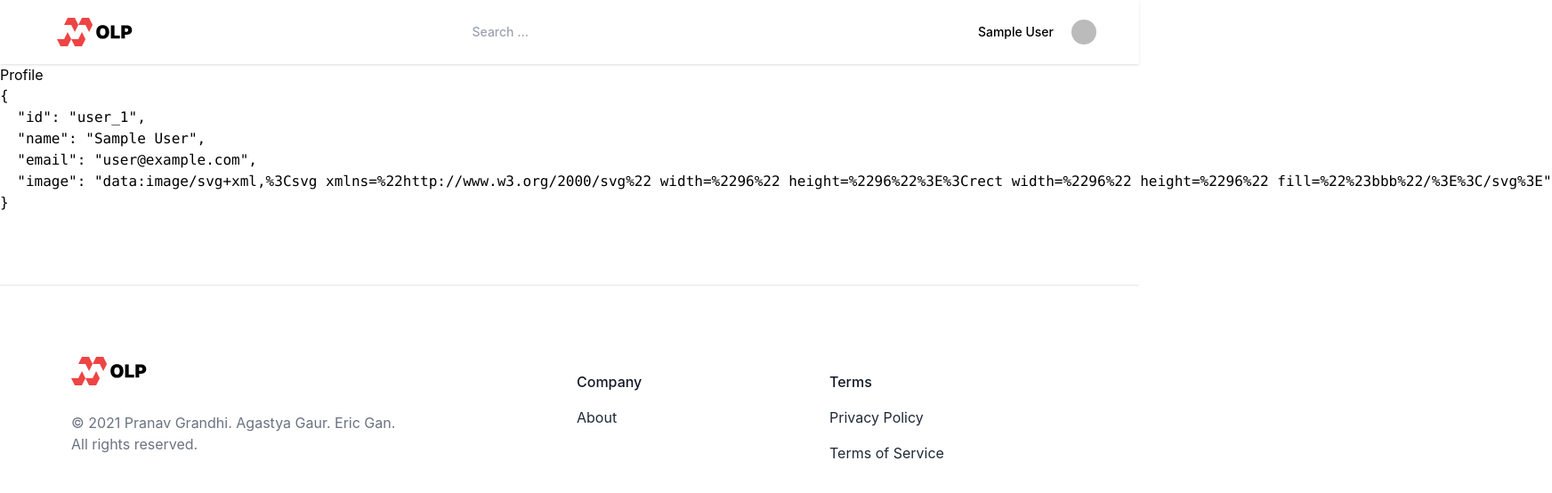
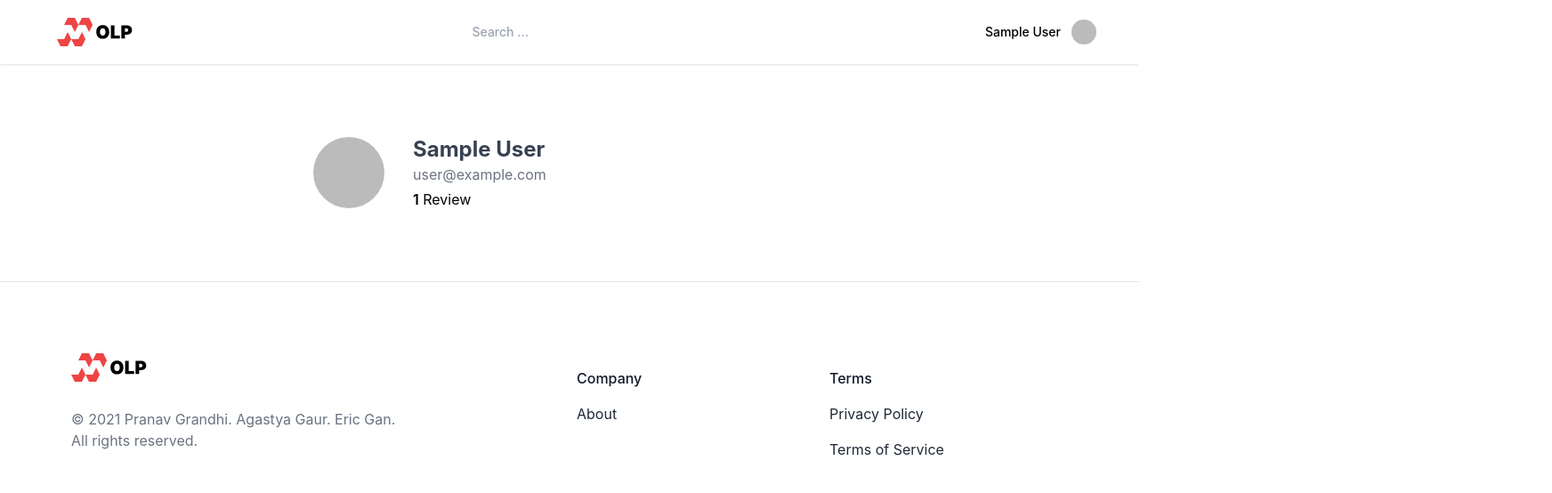
Before and after one commit to Pranav-Grandhi/nolp, a Next.js app: page /user/profile in a window 1280 px wide. Shown: the top 554 px of the page at 89% size, 1744 px wide, since content can reach past the window. Built offline with nearby package versions, Linux system fonts and the light colour scheme; no server answers; sample sign-in values are in the browser's storage; a web font is replaced by a local one; what urql would draw is missing.

Commit message:
fix some stuff

```diff
--- a/src/components/Header.tsx
+++ b/src/components/Header.tsx
@@ -1,5 +1,6 @@
+import { Menu } from '@headlessui/react'
 import Link from 'next/link'
-import { signIn, useSession } from 'next-auth/react'
+import { signIn, signOut, useSession } from 'next-auth/react'
 import { useState } from 'react'
 
 export default function Header() {
@@ -70,8 +71,11 @@ export default function Header() {
                 </>
               ) : (
                 <>
+                  <Menu>
+                    <div className="flex flex-col">
+                      <Menu.Button>
                         <div className="flex items-center">
-                    <p className="text-sm font-medium text-black mr-5">
+                          <p className="text-sm font-medium text-black mr-3">
                             {session?.user.name}
                           </p>
                           <img
@@ -79,6 +83,34 @@ export default function Header() {
                             className="w-7 h-7 rounded-full"
                           />
                         </div>
+                      </Menu.Button>
+                      <div className="absolute z-20 mt-10 bg-white w-36 rounded shadow">
+                        <Menu.Items>
+                          <div className="flex flex-col outline-none">
+                            <Menu.Item>
+                              {({ active }) => (
+                                <Link href="/user/profile">
+                                  <a className="text-center mt-2 mx-2 py-1 rounded hover:bg-gray-100 text-sm font-medium">
+                                    Profile
+                                  </a>
+                                </Link>
+                              )}
+                            </Menu.Item>
+                            <Menu.Item>
+                              {({ active }) => (
+                                <button
+                                  className="text-center mb-2 mx-2 py-1 rounded hover:bg-gray-100 text-sm font-medium"
+                                  onClick={() => signOut()}
+                                >
+                                  Log out
+                                </button>
+                              )}
+                            </Menu.Item>
+                          </div>
+                        </Menu.Items>
+                      </div>
+                    </div>
+                  </Menu>
                 </>
               )}
             </div>
--- a/src/pages/biz/create.tsx
+++ b/src/pages/biz/create.tsx
@@ -30,10 +30,10 @@ export default function Create() {
   const [createBusinessResult, createBusiness] = useMutation(CREATE_BUSINESS)
 
   const { status, data: session } = useSession()
+  const router = useRouter()
 
   useEffect(() => {
-    const router = useRouter()
-    if (status !== 'authenticated') {
+    if (status !== 'loading' && status !== 'authenticated') {
       router.push('/')
       return null
     }
@@ -102,8 +102,8 @@ export default function Create() {
               </div>
             </div>
             <span className="block w-full rounded-md shadow-sm">
-              <button type="submit" className="form_red_button mt-6">
-                {createBusinessResult.fetching ? (
+              <button type="submit" className="form_red_button mt-6 w-full">
+                {createBusinessResult.fetching || createBusinessResult.error ? (
                   <>
                     <svg
                       className="animate-spin -ml-1 mr-3 h-5 w-5 text-white"
@@ -125,7 +125,7 @@ export default function Create() {
                         d="M4 12a8 8 0 018-8V0C5.373 0 0 5.373 0 12h4zm2 5.291A7.962 7.962 0 014 12H0c0 3.042 1.135 5.824 3 7.938l3-2.647z"
                       ></path>
                     </svg>
-                    Processing...
+                    Processing
                   </>
                 ) : (
                   <>Submit</>
--- a/src/pages/user/profile.tsx
+++ b/src/pages/user/profile.tsx
@@ -5,9 +5,9 @@ import { useEffect } from 'react'
 
 export default function Profile() {
   const { status, data: session } = useSession()
+  const router = useRouter()
 
   useEffect(() => {
-    const router = useRouter()
     if (status !== 'authenticated') {
       router.push('/')
       return null
@@ -17,12 +17,22 @@ export default function Profile() {
   return (
     <>
       <NextSeo title={`Nolp - Profile`} />
-      <div>
-        <main>
-          <h1>Profile</h1>
-          <pre>{JSON.stringify(session?.user, null, 2)}</pre>
-        </main>
-      </div>
+      <section className="relative flex mt-20 px-2">
+        <div className="max-w-screen-sm mx-auto w-full px-4 sm:px-6 md:px-8">
+          <div className="flex items-center">
+            <img src={session?.user.image} className="w-20 h-20 rounded-full" />
+            <div className="ml-8">
+              <h5 className="text-2xl font-bold text-gray-700">
+                {session?.user.name}
+              </h5>
+              <p className="text-gray-500 mb-1">{session?.user.email}</p>
+              <p>
+                <span className="font-semibold">1</span> Review
+              </p>
+            </div>
+          </div>
+        </div>
+      </section>
     </>
   )
 }
--- a/src/styles/tailwind.css
+++ b/src/styles/tailwind.css
@@ -39,3 +39,13 @@
     @apply flex justify-center cursor-pointer bg-red-500 py-2 px-4 border border-transparent text-sm font-medium rounded-md text-white cursor-default focus:outline-none focus:border-gray-700 transition duration-150 ease-in-out;
   }
 }
+
+#headlessui-menu-button-1 {
+  outline: 2px solid transparent;
+  outline-offset: 2px;
+}
+
+#headlessui-menu-items-2 {
+  outline: 2px solid transparent;
+  outline-offset: 2px;
+}
```
Also changed, not shown: package.json (+6 -2 lines), .eslintrc.json, 1 other file (tests, documents, lock files or other folders). Lines whose indentation alone changed are shown as unchanged.
